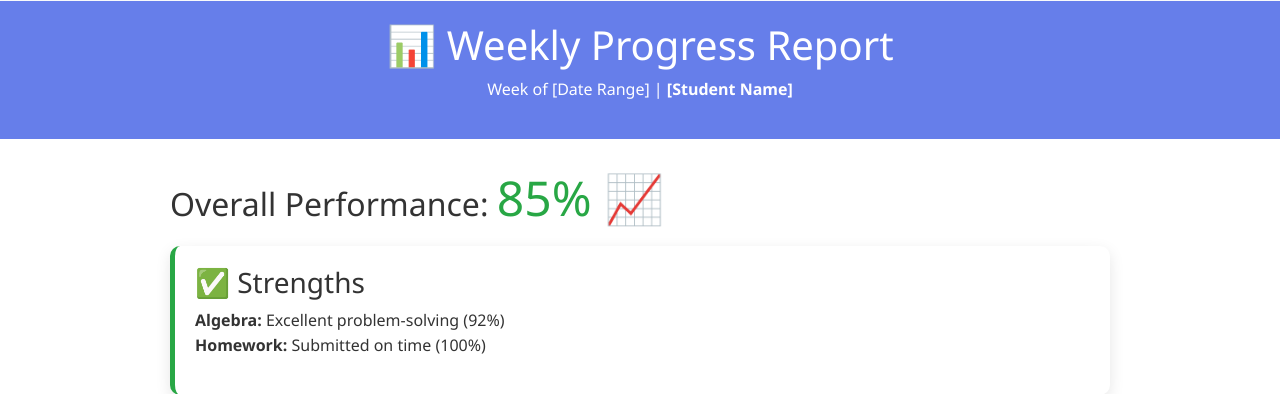
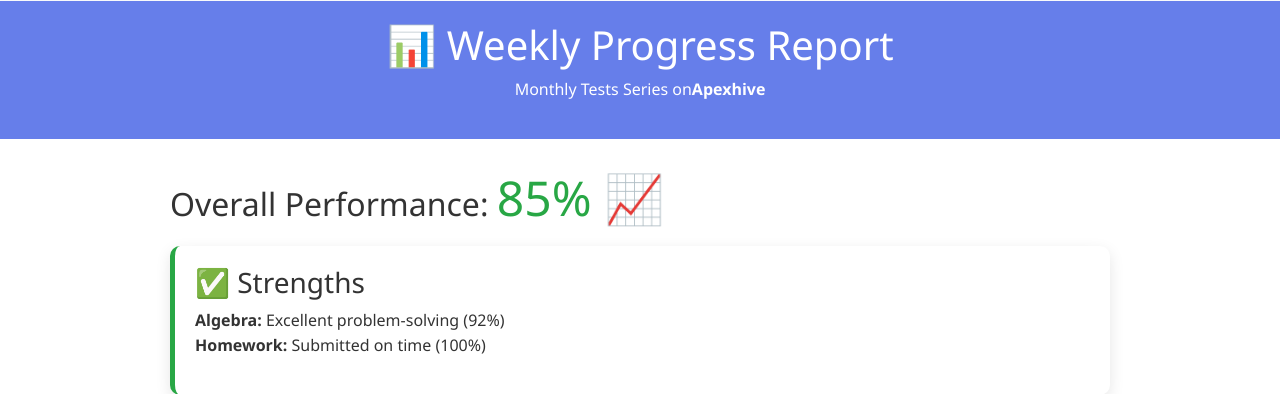
Before and after one commit to modassir-git-123/Apexhive-Academy, a Flask app: page / in a window 1280 px wide. Shown: the part 2366-2760 px from the top of the page. Run offline with Flask 3, Linux system fonts and the light colour scheme.

```diff
--- a/templates/index.html
+++ b/templates/index.html
@@ -208,7 +208,7 @@
 
   <div class="report-header" >
         <h1>📊 Weekly Progress Report</h1>
-        <p>Week of [Date Range] | <strong>[Student Name]</strong></p>
+        <p>Monthly Tests Series on<strong>Apexhive</strong></p>
     </div>
 
     <div style="max-width: 1000px; margin: 0 auto; padding:30px;">
```
